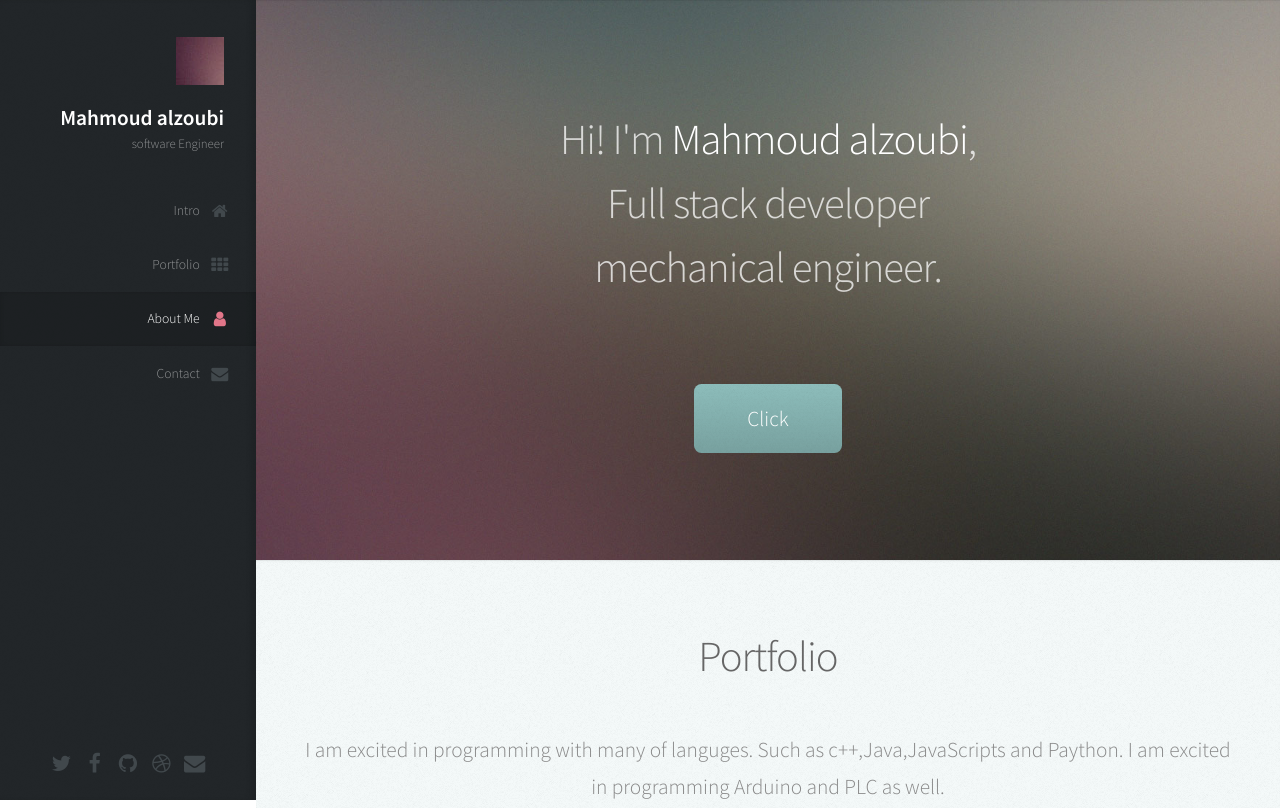
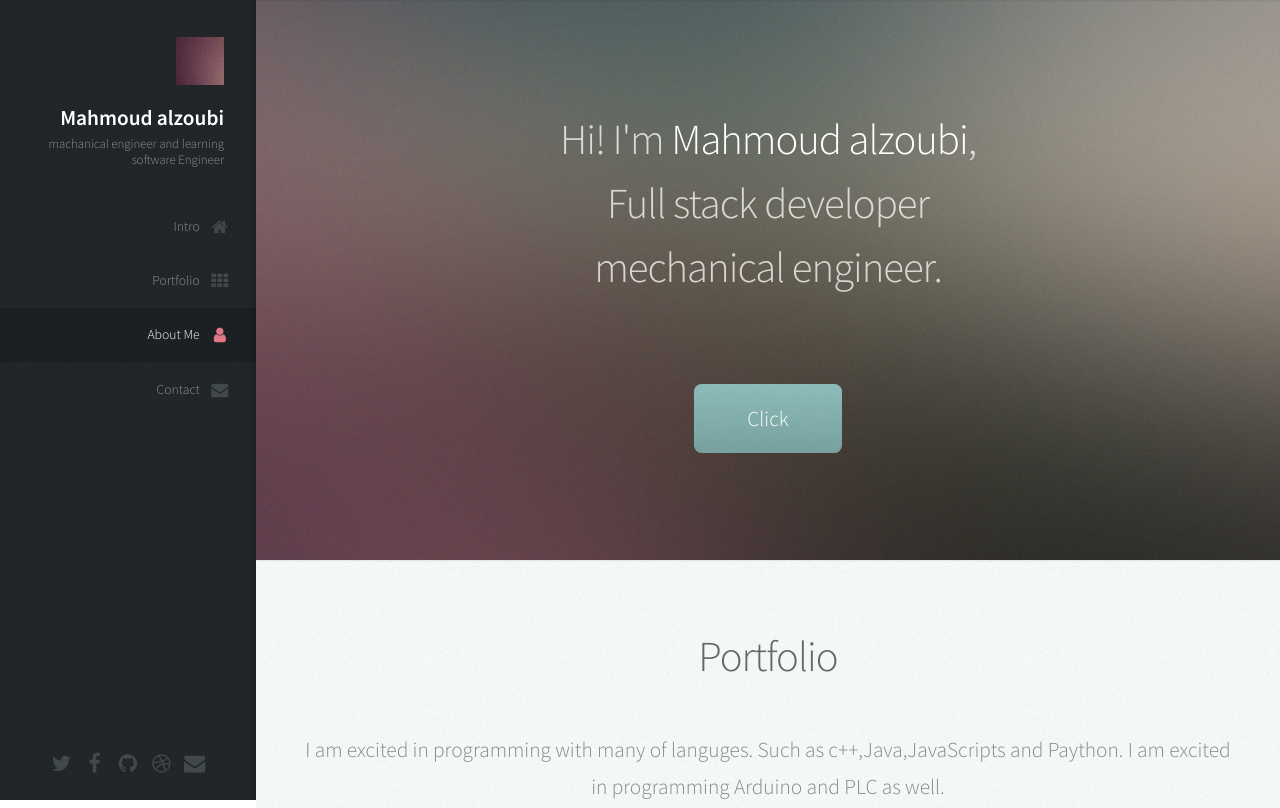
Before and after one commit to Mahmoud-alzoubi95/lab05-301, a website: page public/index.html in a window 1280 px wide. Shown: the top 808 px of the page. Drawn offline with Linux system fonts and the light colour scheme.

Commit message:
some change

```diff
--- a/public/index.html
+++ b/public/index.html
@@ -25,7 +25,7 @@
 						<div id="logo">
 							<span class="image avatar48"><img src="images/avatar.jpg" alt="" /></span>
 							<h1 id="title">Mahmoud alzoubi</h1>
-							<p>software Engineer</p>
+							<p>machanical engineer and learning software Engineer </p>
 						</div>
 
 					<!-- Nav -->
```
